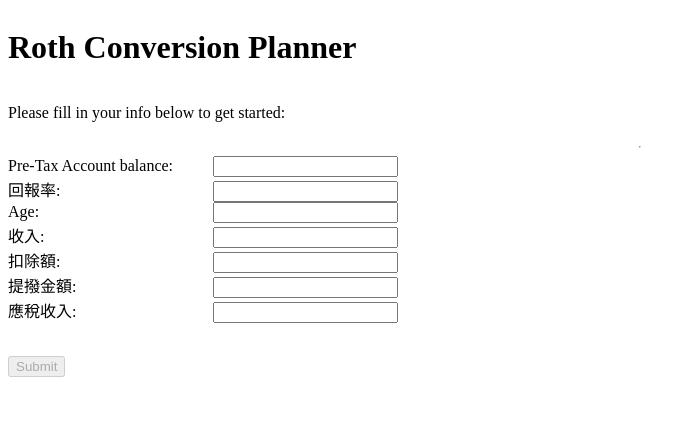
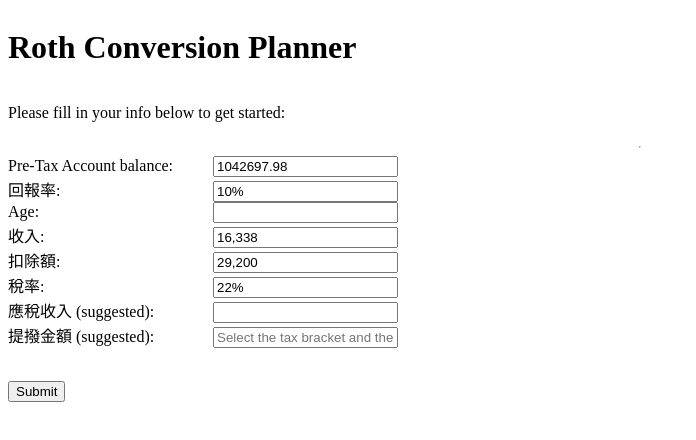
Before and after one commit to kaiyuan01/roth-conversion-planner, an Angular app: page / in a window 1280 px wide. Shown: the top 440 px of the page, without its empty margins (0-696 px from the left). Built offline with nearby package versions, Linux system fonts and the light colour scheme.

Commit message:
add most of data g=fields and preliminary calculation based on some user inputs

```diff
--- a/src/app/app.component.html
+++ b/src/app/app.component.html
@@ -8,11 +8,11 @@
 
       <form [formGroup]="myForm" (ngSubmit)="onSubmit()" class="form" >
         <label for="bal" class="label">Pre-Tax Account balance:</label>
-        <input type="text" id="name" formControlName="bal" />
+        <input type="text"  id="name" formControlName="bal" />
         <br>
 
         <label for="return" class="label">回報率:</label>
-        <input type="text" id="return" formControlName="return" />
+        <input type="text"  id="return" formControlName="return" />
         <br>
 
         <label for="age" class="label">Age:</label>
@@ -20,23 +20,27 @@
         <br>
 
         <label for="income" class="label">收入:</label>
-        <input type="text" id="income" formControlName="income" />
+        <input type="text"  id="income" formControlName="income" />
         <br>
 
         <label for="deductible" class="label">扣除額:</label>
-        <input type="text" id="deductible" formControlName="deductible" />
+        <input type="text"   id="deductible" formControlName="deductible" />
         <br>
 
-        <label for="conversion" class="label">提撥金額:</label>
-        <input type="text" id="conversion" formControlName="conversion" />
+        <label for="taxBracket" class="label">稅率:</label>
+        <input type="text"  id="taxBracket" formControlName="taxBracket" />
         <br>
 
-        <label for="taxableIncome" class="label">應稅收入:</label>
+        <label for="taxableIncome" class="label">應稅收入 (suggested):</label>
         <input type="text" id="taxableIncome" formControlName="taxableIncome" />
         <br>
 
+        <label for="conversion" class="label">提撥金額 (suggested):</label>
+        <input type="text" placeholder="Select the tax bracket and the system will provide the conversion amount suggested" id="conversion" formControlName="conversion" />
         <br>
-        <button class="btn" type="submit" [disabled]="myForm.invalid">Submit</button>
+
+        <br>
+        <button class="btn" type="submit" [disabled]="myForm.valid">Submit</button>
       </form>
 
       <!-- form class="example-form2">
--- a/src/app/app.component.ts
+++ b/src/app/app.component.ts
@@ -16,6 +16,13 @@ import { ReactiveFormsModule } from '@angular/forms';
 export class AppComponent implements OnInit  {
   title = 'Roth Conversion Planner';
 
+  INIT_DED = '29,200';
+  INIT_BAL = '1042697.98';
+  INIT_RET = '10%';
+  INIT_INC = '16,338';
+  INIT_TB = '22%';
+
+
   myForm : FormGroup = new FormGroup({
     bal: new FormControl('', Validators.required),
     email: new FormControl('', [Validators.required, Validators.email]),
@@ -24,20 +31,29 @@ export class AppComponent implements OnInit  {
 
   ngOnInit() {
     this.myForm = new FormGroup({
-      bal: new FormControl('', Validators.required),
-      return: new FormControl('', [Validators.required]),
+      bal: new FormControl(this.INIT_BAL, Validators.required),
+      return: new FormControl(this.INIT_RET, [Validators.required]),
       age: new FormControl('', Validators.required),
 
-      income: new FormControl('', [Validators.required]),
-      deductible: new FormControl('', [Validators.required]),
+      income: new FormControl(this.INIT_INC, [Validators.required]),
+      deductible: new FormControl(this.INIT_DED, [Validators.required]),
       conversion: new FormControl('', Validators.required),
       taxableIncome: new FormControl('', Validators.required),
+      taxBracket: new FormControl(this.INIT_TB, Validators.required),
     });
+
+
+
   }
 
   onSubmit() {
     console.log(this.myForm.value);
     // You can add code here to submit the form data to a server or do something else with it
+
+    if(this.myForm && this.myForm.get('taxBracket') && this.myForm.get('taxBracket')?.value == "22%") {
+      this.myForm.get("taxableIncome")?.setValue( '201050' );
+      this.myForm.get("conversion")?.setValue( eval( this.myForm.get("taxableIncome")?.value - this.myForm.get("income")?.value + this.myForm.get("deductible")?.value ) );
+    }
   }
 
 }
```
